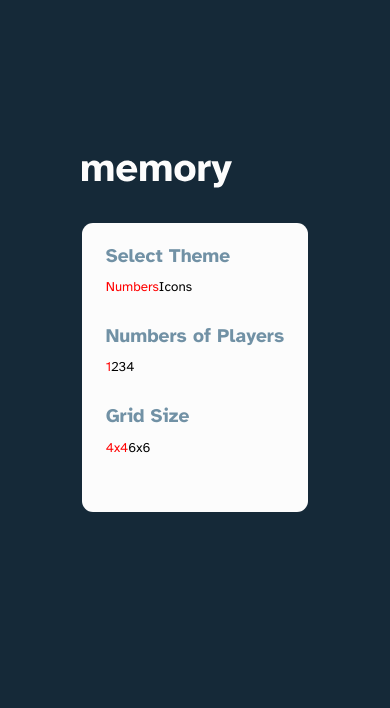
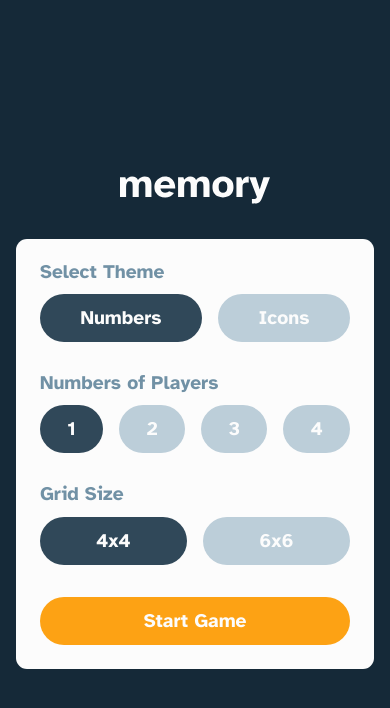
Before and after one commit to PIQON/Memory, a React (Vite) app: page / in a window 390 px wide. Shown: the top 708 px of the page. Built offline with nearby package versions, Linux system fonts and the light colour scheme.

Commit message:
fix: fix a settings row, buttons styling and clear unnecesary attributes, responsivity

```diff
--- a/src/features/Settings/Settings.tsx
+++ b/src/features/Settings/Settings.tsx
@@ -1,3 +1,4 @@
+import { Button } from '../UI/Button/Button';
 import style from './Settings.module.scss';
 import {
   settingsBoardDataActions,
@@ -15,6 +16,9 @@ export const Settings = () => {
         actions={settingsPlayersDataActions}
       />
       <SettingsRow title="Grid Size" actions={settingsBoardDataActions} />
+      <Button type="button" classNames={['btn', 'btn--start', 'btn--settings']}>
+        Start Game
+      </Button>
     </div>
   );
 };
--- a/src/features/Settings/SettingsRow/SettingsRow.module.scss
+++ b/src/features/Settings/SettingsRow/SettingsRow.module.scss
@@ -1,3 +1,5 @@
+@use './../../../style/abstracts/mixins' as *;
+
 .settings-row {
   display: flex;
   flex-direction: column;
@@ -8,4 +10,11 @@
     font-size: 1.2rem;
     font-weight: 700;
   }
+  &__actions {
+    display: flex;
+    gap: 2rem;
+    @include media(28.125rem) {
+      gap: 1rem;
+    }
+  }
 }
--- a/src/features/Settings/SettingsRow/SettingsRow.tsx
+++ b/src/features/Settings/SettingsRow/SettingsRow.tsx
@@ -15,8 +15,6 @@ export const SettingsRow = ({ title, actions }: SettingData) => {
         {actions.map(({ id, value, name, title }) => (
           <Button
             key={id}
-            value={value}
-            name={name}
             type="button"
             classNames={[
               'btn',
--- a/src/features/UI/Button/Button.module.scss
+++ b/src/features/UI/Button/Button.module.scss
@@ -1,9 +1,38 @@
+@use './../../../style/abstracts/mixins' as *;
+
 .btn {
   cursor: pointer;
   border: none;
   background-color: transparent;
   font-family: inherit;
+  &--settings {
+    flex-grow: 1;
+    padding: 1rem 1.75rem;
+    background-color: var(--clr-primary-300);
+    color: var(--clr-universal-400);
+    border-radius: 10rem;
+    font-size: 1.2rem;
+    font-weight: 700;
+    transition: all 0.3s;
+    &:hover {
+      background-color: var(--clr-neutral-300);
+    }
+    @include media(28.125rem) {
+      padding: 0.75rem 1.5rem;
+    }
+  }
   &--active {
-    color: red;
+    background-color: var(--clr-primary-200);
+    &:hover {
+      background-color: var(--clr-primary-200);
+    }
+  }
+
+  &--start {
+    width: 100%;
+    background-color: var(--clr-primary-400);
+    &:hover {
+      background-color: var(--clr-primary-400-hover);
+    }
   }
 }
--- a/src/features/UI/Button/Button.tsx
+++ b/src/features/UI/Button/Button.tsx
@@ -4,8 +4,6 @@ import style from './button.module.scss';
 type ButtonProps = {
   classNames: string[];
   type: 'submit' | 'button' | 'reset';
-  value?: string;
-  name?: string;
   onClick?: () => void;
 };
 
--- a/src/features/UI/Wrapper/Wrapper.module.scss
+++ b/src/features/UI/Wrapper/Wrapper.module.scss
@@ -1,3 +1,4 @@
 .wrapper {
   margin: 0 auto;
+  padding: 1rem;
 }
--- a/src/pages/GameSettings/GameSettings.module.scss
+++ b/src/pages/GameSettings/GameSettings.module.scss
@@ -1,10 +1,10 @@
 @use './../../style/abstracts/mixins' as *;
 
 .game-settings {
-  @include flex-mother(row, flex-start, center);
   min-height: 100vh;
   background-color: var(--clr-primary-100);
   &__header {
+    @include flex-mother();
     padding-top: 10rem;
   }
 }
--- a/src/pages/GameSettings/GameSettings.tsx
+++ b/src/pages/GameSettings/GameSettings.tsx
@@ -8,7 +8,7 @@ import style from './GameSettings.module.scss';
 export const GameSettings = () => {
   return (
     <main className={style['game-settings']}>
-      <Wrapper maxWidth="40rem">
+      <Wrapper maxWidth="35rem">
         <header className={style['game-settings__header']}>
           <Link to="/">
             <Logo fillColor="#fcfcfc" />
--- a/src/style/abstracts/_mixins.scss
+++ b/src/style/abstracts/_mixins.scss
@@ -8,3 +8,9 @@
   align-items: $alignItems;
   justify-content: $justifyContent;
 }
+
+@mixin media($media) {
+  @media (max-width: $media) {
+    @content;
+  }
+}
```
